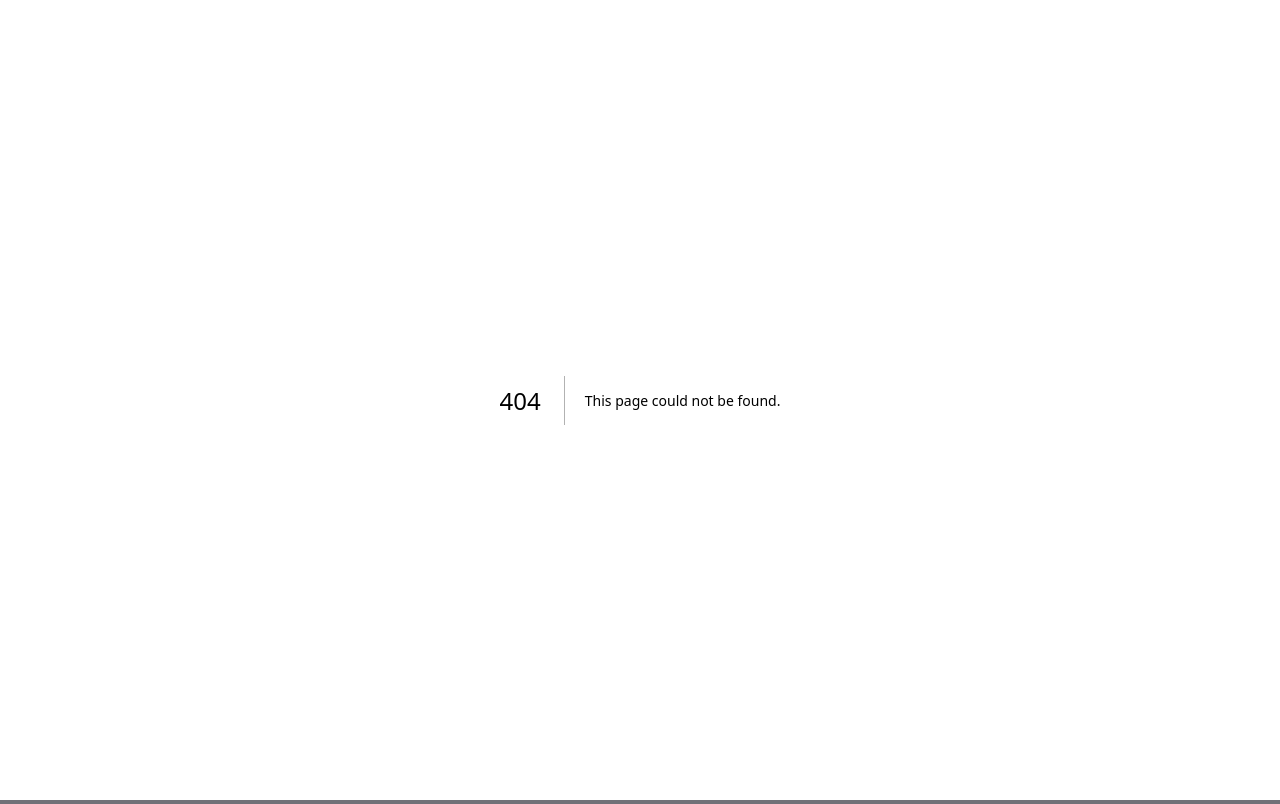
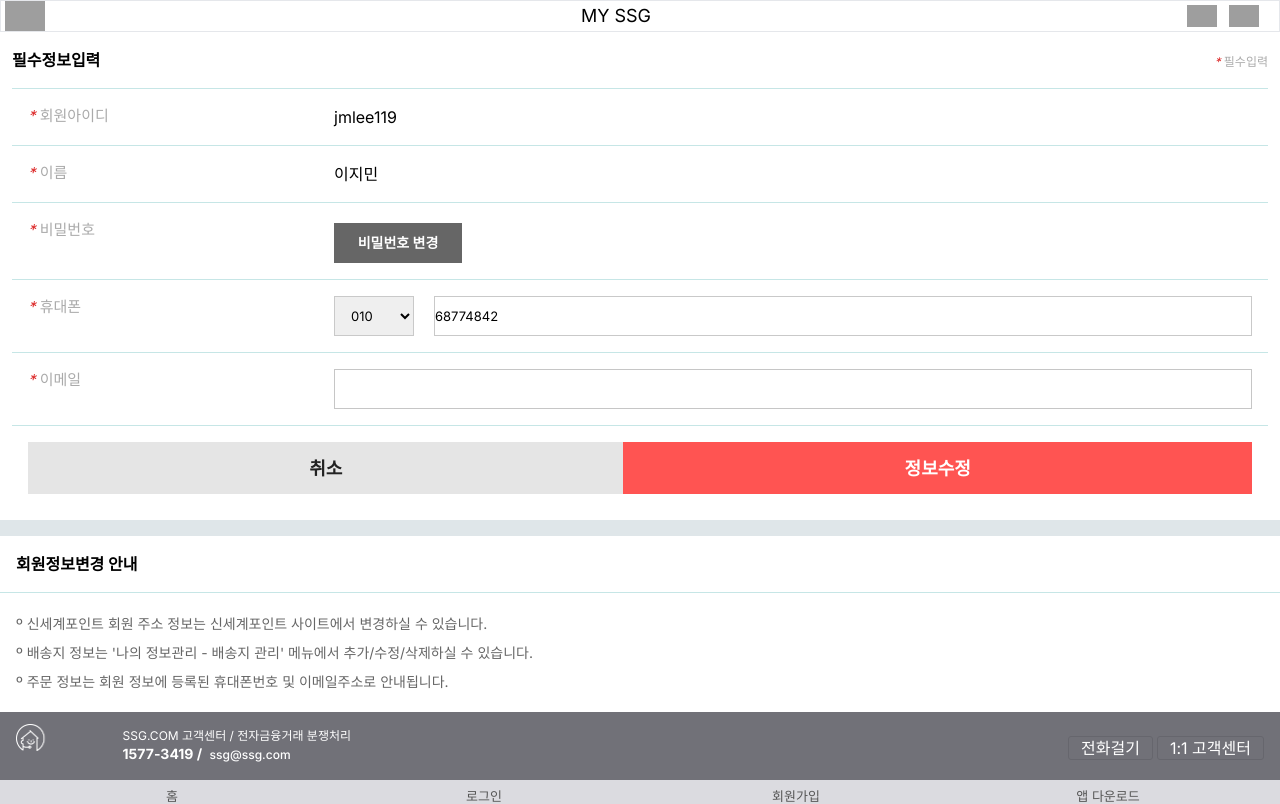
Before and after one commit to myonjin/Tyranno, a Next.js app: page /mypage/manage/myinfochange in a window 1280 px wide. Before the commit this address had no page. Shown: the top 804 px of the page. Built offline with nearby package versions, Linux system fonts and the light colour scheme; grey boxes are pictures that could not be loaded.

Commit message:
feat : 마이페이지 회원 수정창 추가

```diff
--- /dev/null
+++ b/src/app/mypage/manage/myinfochange/page.tsx
@@ -0,0 +1,28 @@
+import ChangeInfo from '@/components/pages/mypage/ChangeInfo'
+export default function MyInfoChange() {
+    return (
+        <main style={{ backgroundColor: '#dfe6e9' }}>
+            <ChangeInfo />
+            <div className="mt-4">
+                <div className="bg-white">
+                    <h3 className="p-4 text-base font-bold" style={{ borderBottom: '1px solid #c6e6e6' }}>
+                        회원정보변경 안내
+                    </h3>
+                    <div className="p-4" style={{ color: '#666', fontSize: '14px' }}>
+                        <ul>
+                            <li className="py-1">
+                                º 신세계포인트 회원 주소 정보는 신세계포인트 사이트에서 변경하실 수 있습니다.
+                            </li>
+                            <li className="py-1">
+                                º 배송지 정보는 '나의 정보관리 - 배송지 관리' 메뉴에서 추가/수정/삭제하실 수 있습니다.
+                            </li>
+                            <li className="py-1">
+                                º 주문 정보는 회원 정보에 등록된 휴대폰번호 및 이메일주소로 안내됩니다.
+                            </li>
+                        </ul>
+                    </div>
+                </div>
+            </div>
+        </main>
+    )
+}
--- /dev/null
+++ b/src/components/pages/mypage/ChangeInfo.tsx
@@ -0,0 +1,117 @@
+'use client'
+
+import Buttons from '@/components/ui/buttons'
+import { useState } from 'react'
+
+export default function ChangeInfo() {
+    const [phoneNumber, setPhoneNumber] = useState('')
+    const [showInputs, setShowInputs] = useState(false) // 입력 상태를 저장하는 상태 변수
+
+    // 변경 버튼 클릭 시 입력 상태를 토글하는 함수
+    const handleButtonClick = () => {
+        setShowInputs(!showInputs)
+    }
+    return (
+        <section className="px-3 bg-white">
+            <div className="justify-between flex" style={{ borderBottom: '1px solid #c6e6e6' }}>
+                <h3 className=" py-4 text-base font-bold">필수정보입력</h3>
+                <span className="mt-6 leading-3" style={{ color: '#aaa', fontSize: '12px' }}>
+                    <em className="text-red-600">*</em> 필수입력
+                </span>
+            </div>
+            <div className="p-4 flex" style={{ borderBottom: '1px solid #c6e6e6' }}>
+                <span
+                    className="table-cell relative items-center w-1/4"
+                    style={{ color: '#aaa', fontSize: '15px', verticalAlign: 'middle' }}
+                >
+                    <em className="text-red-600">*</em> 회원아이디
+                </span>
+                <div className="w-3/4">jmlee119</div>
+            </div>
+            <div className="p-4 flex" style={{ borderBottom: '1px solid #c6e6e6' }}>
+                <span className="table-cell relative items-center w-1/4" style={{ color: '#aaa', fontSize: '15px' }}>
+                    <em className="text-red-600">*</em> 이름
+                </span>
+                <div>이지민</div>
+            </div>
+            <div className="p-4 flex" style={{ borderBottom: '1px solid #c6e6e6' }}>
+                <span className="table-cell relative items-center w-1/4" style={{ color: '#aaa', fontSize: '15px' }}>
+                    <em className="text-red-600">*</em> 비밀번호
+                </span>
+
+                {showInputs === false ? (
+                    <button
+                        className=" mt-1 h-10 w-32 text-sm  "
+                        style={{ backgroundColor: '#666', fontWeight: 'bold', color: '#fff' }}
+                        onClick={handleButtonClick}
+                    >
+                        비밀번호 변경
+                    </button>
+                ) : (
+                    <div className="w-3/4">
+                        <input
+                            type="password"
+                            className="w-full h-10 my-2"
+                            style={{ border: '1px solid #c6c6c6' }}
+                            placeholder="새 비밀번호"
+                        />
+                        <input
+                            type="password"
+                            className="w-full h-10 my-2"
+                            style={{ border: '1px solid #c6c6c6' }}
+                            placeholder="새 비밀번호 확인"
+                        />
+                    </div>
+                )}
+            </div>
+            <div className="p-4 flex" style={{ borderBottom: '1px solid #c6e6e6', fontSize: '13px' }}>
+                <span className="table-cell relative items-center w-1/4" style={{ color: '#aaa', fontSize: '15px' }}>
+                    <em className="text-red-600">*</em> 휴대폰
+                </span>
+                <div className="flex w-3/4">
+                    <span className="w-20">
+                        <select
+                            name="휴대폰번호"
+                            id="010"
+                            className="inline-block h-10 w-30 pr-6 pl-3 "
+                            style={{ border: '1px solid #c9c9c9' }}
+                        >
+                            <option value="DEFAULTE">010</option>
+                            <option>011</option>
+                            <option>016</option>
+                            <option>017</option>
+                            <option>018</option>
+                            <option>019</option>
+                        </select>
+                    </span>
+                    <input
+                        type="tel"
+                        placeholder="휴대폰 번호 뒷자리"
+                        defaultValue="68774842"
+                        className="w-full h-10 ml-5"
+                        style={{ border: '1px solid #c9c9c9' }}
+                        onChange={(e) => {
+                            setPhoneNumber(e.target.value)
+                        }}
+                    />
+                </div>
+            </div>
+            <div className="p-4 flex" style={{ borderBottom: '1px solid #c6e6e6' }}>
+                <span className="table-cell relative items-center w-1/4" style={{ color: '#aaa', fontSize: '15px' }}>
+                    <em className="text-red-600">*</em> 이메일
+                </span>
+                <div className="w-3/4">
+                    <input className="w-full h-10" type="email" style={{ border: '1px solid #c6c6c6' }} />
+                </div>
+            </div>
+            <div className="flex p-4">
+                <div className="flex-grow">
+                    <Buttons title="취소" href="/mypage" color="#e5e5e5" ftcolor="#222" />
+                </div>
+                <div className="flex-grow">
+                    <Buttons title="정보수정" href="/mypage" />
+                </div>
+            </div>
+        </section>
+    )
+}
```
